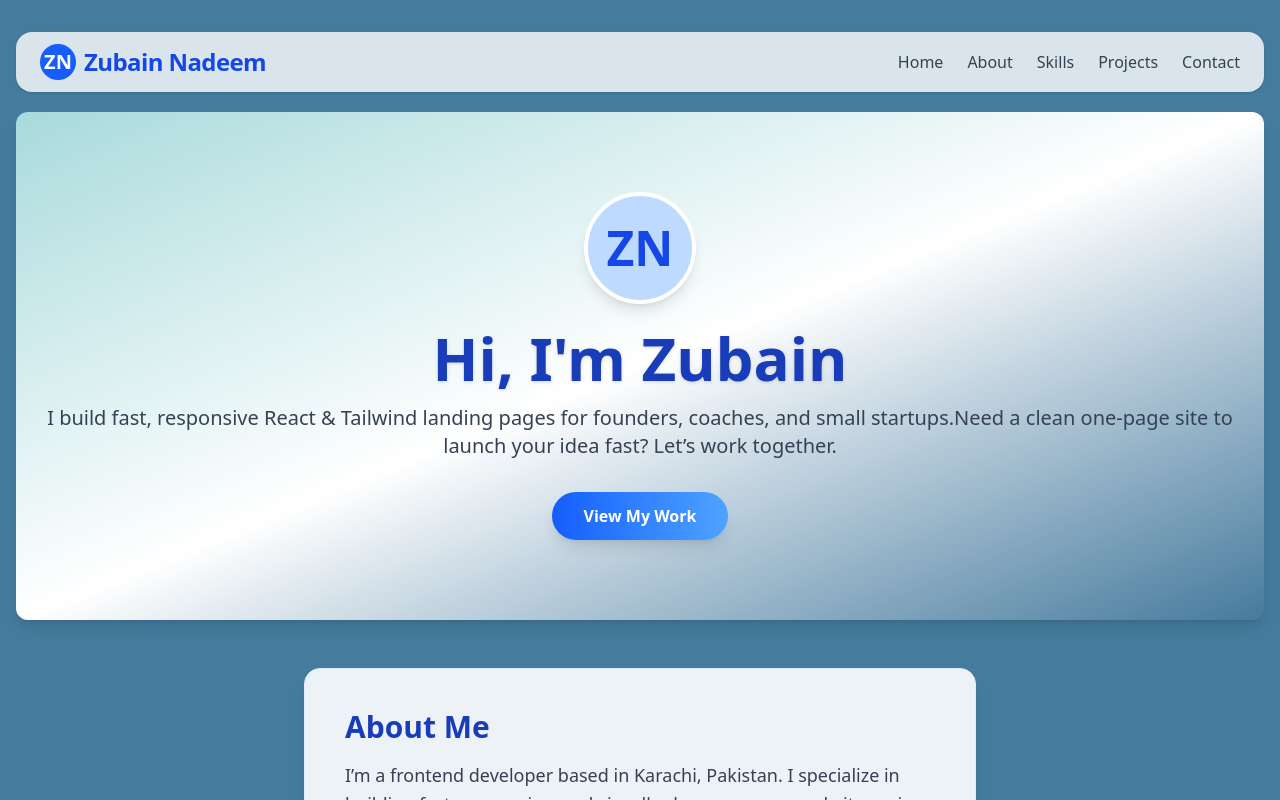
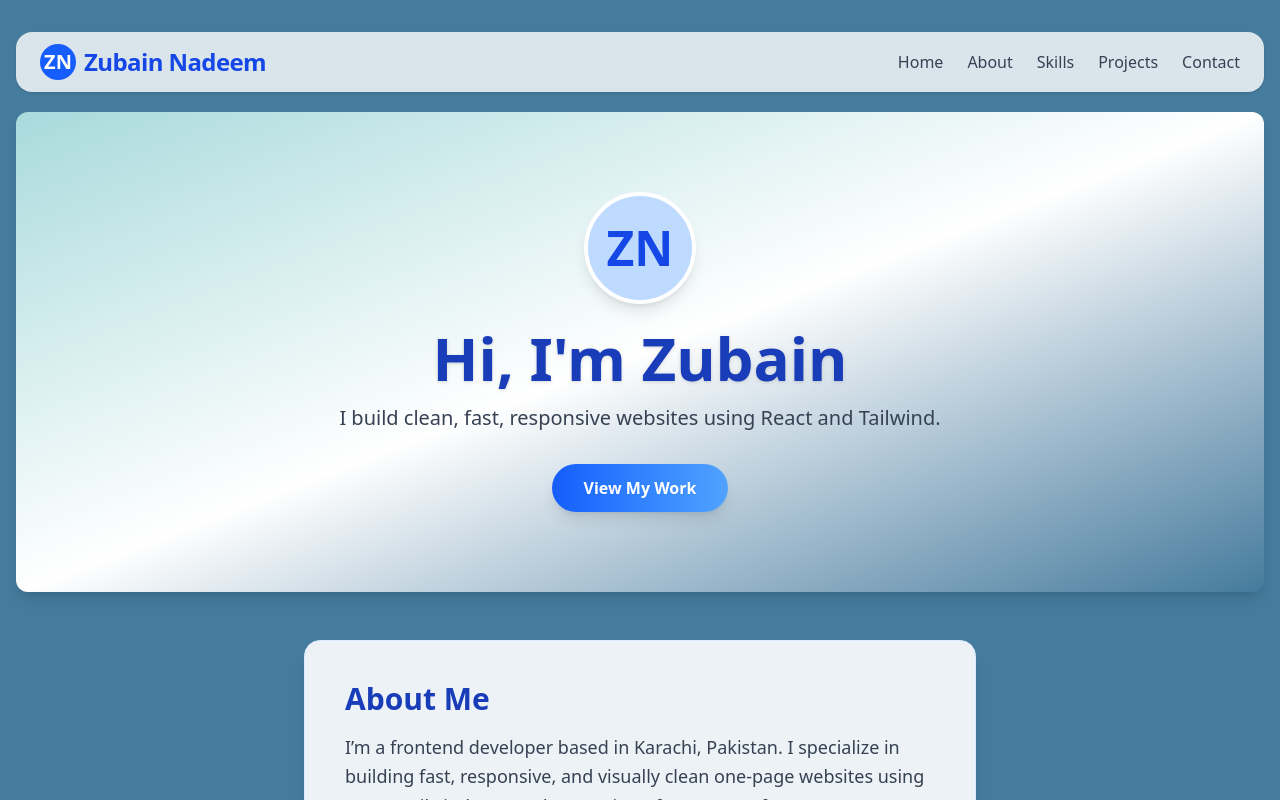
Before and after one commit to Zubain-Nadeem/Portfolio, a React (Vite) app: page / in a window 1280 px wide. Shown: the top 800 px of the page. Built offline with nearby package versions, Linux system fonts and the light colour scheme.

Commit message:
Some changes

```diff
--- a/src/Hero.jsx
+++ b/src/Hero.jsx
@@ -8,8 +8,7 @@ const Hero = () => (
       </div>
     </div>
     <h1 className="text-5xl md:text-6xl font-extrabold text-blue-800 mb-4 drop-shadow">Hi, I'm Zubain</h1>
-    <p className="text-medium md:text-xl text-gray-700 mb-8 font-medium">I build fast, responsive React & Tailwind landing pages
-for founders, coaches, and small startups.Need a clean one-page site to launch your idea fast? Let’s work together.</p>
+    <p className="text-medium md:text-xl text-gray-700 mb-8 font-medium">I build clean, fast, responsive websites using React and Tailwind.</p>
     <a href="#projects" className="inline-block bg-gradient-to-r from-blue-600 to-blue-400 text-white px-8 py-3 rounded-full font-semibold shadow-lg hover:scale-105 hover:from-blue-700 hover:to-blue-500 transition-transform duration-200">View My Work</a>
   </section>
 );
```
